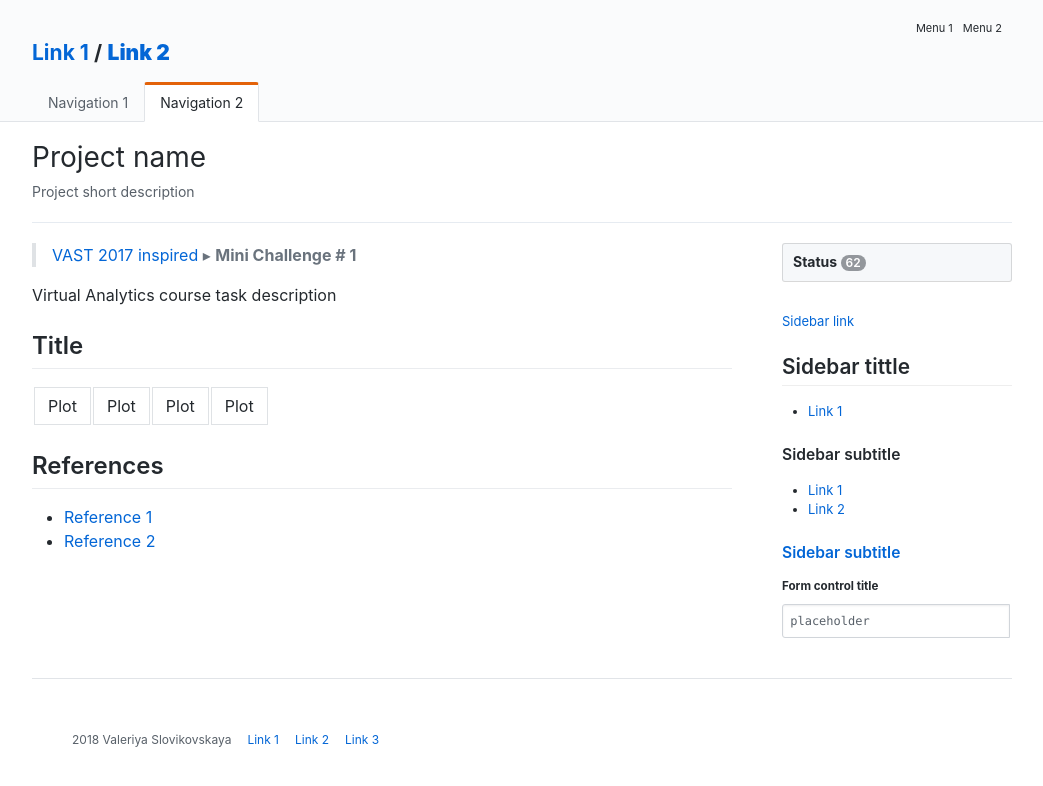
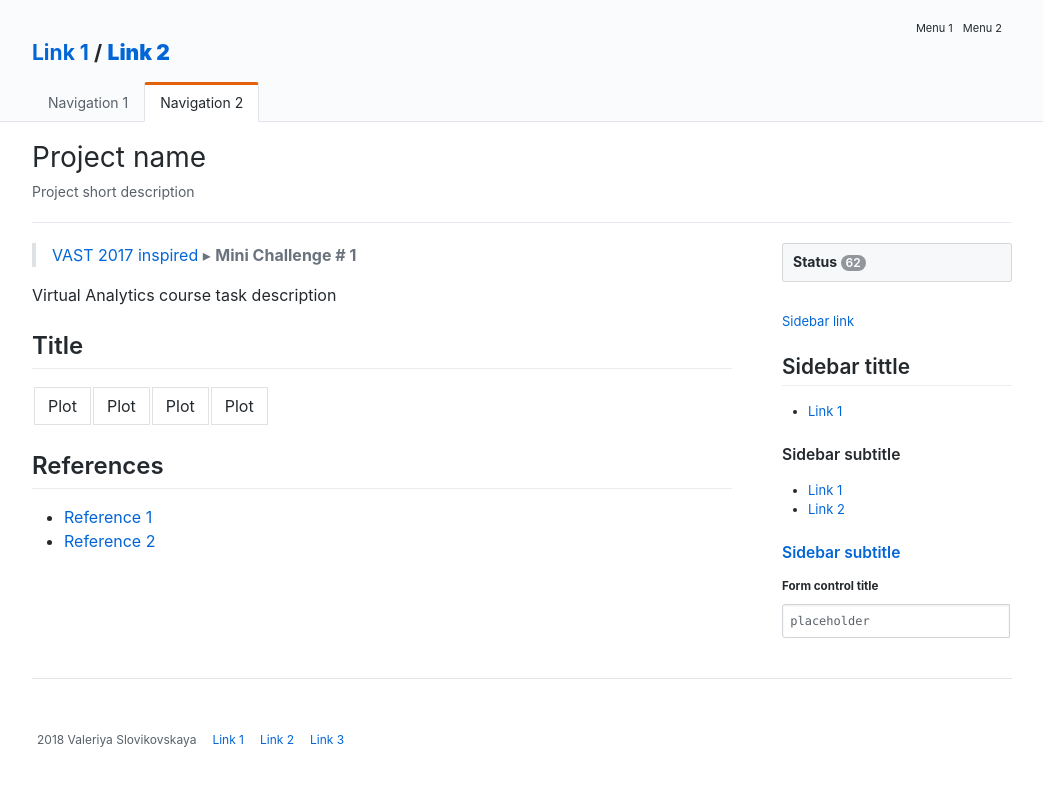
Before and after one commit to vslovik/va-course-project, a React (Create React App) app: page / in a window 1280 px wide. Shown: the top 786 px of the page, without its empty margins (118-1161 px from the left). Built offline with nearby package versions, Linux system fonts and the light colour scheme.

Commit message:
app init

```diff
--- a/src/App.css
+++ b/src/App.css
@@ -275,10 +275,7 @@ ul, menu, dir {
   -webkit-margin-after: 1em;
   -webkit-margin-start: 0;
   -webkit-margin-end: 0;
-  -webkit-padding-start: 40px; }
-
-.markdown-body li {
-  word-wrap: break-all; }
+  -webkit-padding-start: 5px; }
 
 li {
   display: list-item;
--- a/src/App.scss
+++ b/src/App.scss
@@ -276,10 +276,7 @@ ul, menu, dir {
   -webkit-margin-after: 1em;
   -webkit-margin-start: 0;
   -webkit-margin-end: 0;
-  -webkit-padding-start: 40px;
-}
-.markdown-body li {
-  word-wrap: break-all;
+  -webkit-padding-start: 5px;
 }
 li {
   display: list-item;
```
